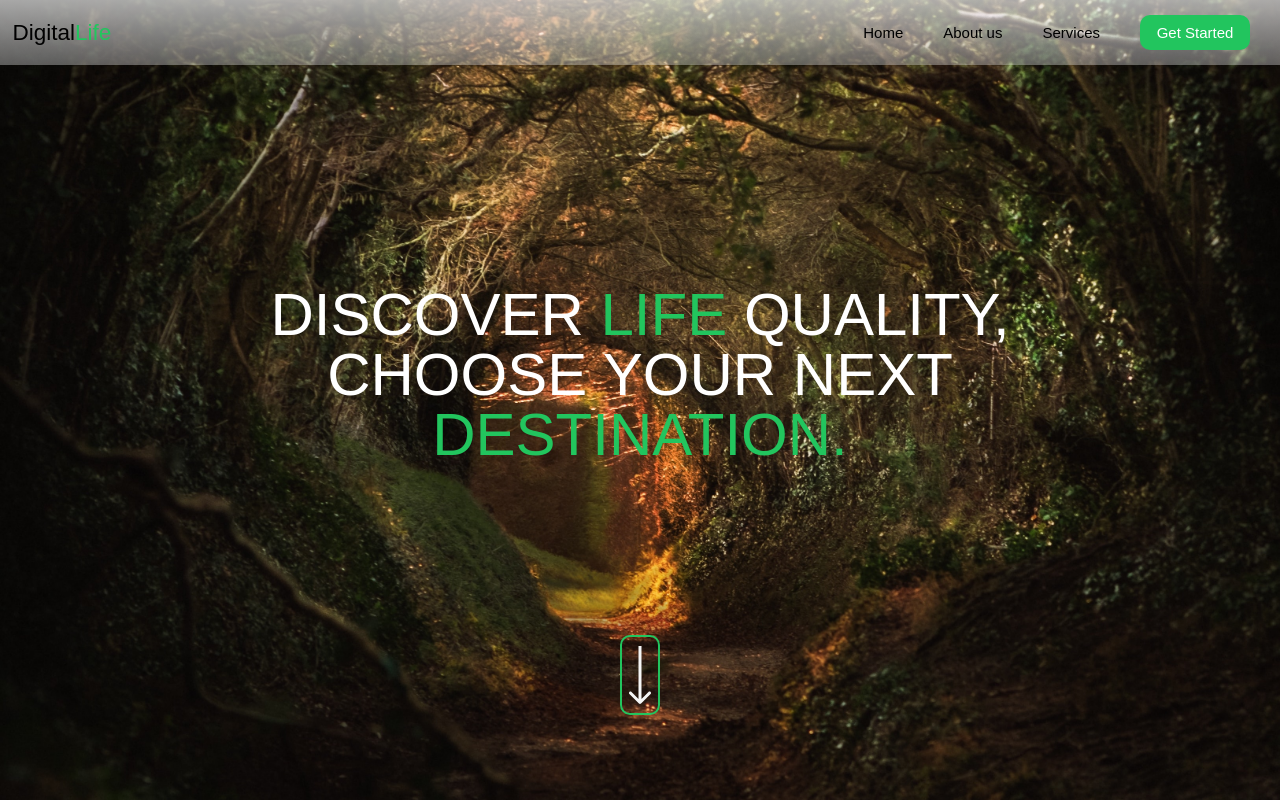
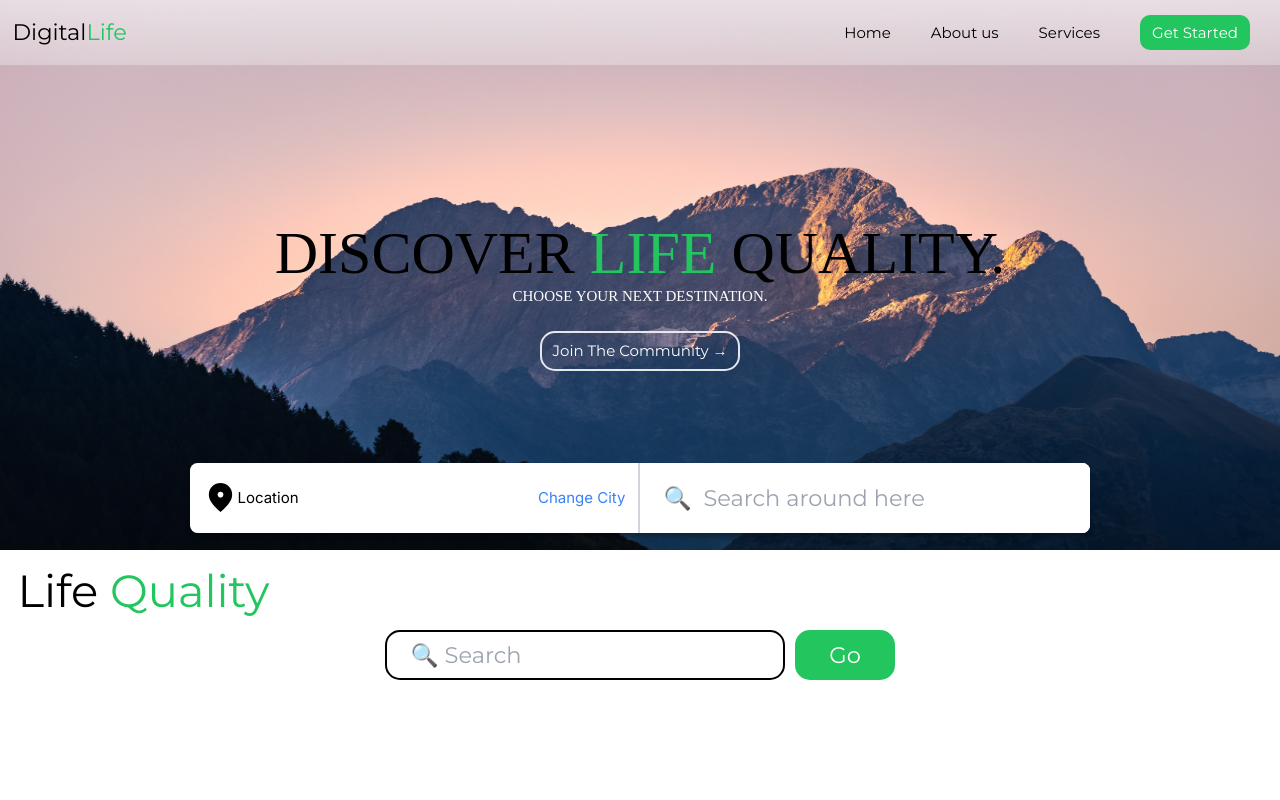
Before and after one commit to eyuel23/DigitalLife, a React (Vite) app: page / in a window 1280 px wide. Shown: the top 800 px of the page. Built offline with nearby package versions, Linux system fonts and the light colour scheme; no server answers.

Commit message:
changed the header style and moved search bar to header

```diff
--- a/index.html
+++ b/index.html
@@ -4,7 +4,13 @@
     <meta charset="UTF-8" />
     <link rel="icon" type="image/svg+xml" href="/vite.svg" />
     <meta name="viewport" content="width=device-width, initial-scale=1.0" />
-    <title>Vite + React + TS</title>
+    <link rel="preconnect" href="https://fonts.googleapis.com" />
+    <link rel="preconnect" href="https://fonts.gstatic.com" crossorigin />
+    <link
+      href="https://fonts.googleapis.com/css2?family=Inter:wght@100;200;300;400;500;600;700;900&family=Merriweather&family=Merriweather+Sans:wght@700&family=Montserrat:wght@100;200;300;400;500;600;700;800;900&family=Open+Sans:wght@300&family=Sacramento&family=Ubuntu:ital,wght@0,300;0,400;1,500&family=Work+Sans:wght@300;400;500&display=swap"
+      rel="stylesheet"
+    />
+    <title>Digital Life</title>
   </head>
   <body>
     <div id="root"></div>
--- a/src/components/Header.tsx
+++ b/src/components/Header.tsx
@@ -1,32 +1,40 @@
 import React from "react";
 import Navigation from "./Navigation";
-
+import location from "../assets/location.svg";
 export default function Header() {
   return (
-    <header className="min-h-screen header h-[80rem] flex flex-col justify-end items-center ">
+    <header className="min-h-[55rem] header flex flex-col justify-end items-center font-Montserrat ">
       <Navigation />
-      <div className="flex flex-col justify-around items-center h-3/4">
-        <div>
-          <h1 className="text-8xl text-white text-center">
-            DISCOVER <span className="text-green-500">LIFE </span> QUALITY,
-            <br /> CHOOSE YOUR NEXT <br />
-            <span className="text-green-500">DESTINATION.</span>
-          </h1>
+      <div className="flex flex-col justify-end h-[30rem]">
+        <div className="flex flex-col items-center h-3/4 gap-10">
+          <div>
+            <h1 className="text-8xl text-black text-center leading-3 font-Baskerville">
+              DISCOVER <span className="text-green-500 ">LIFE </span> QUALITY.
+              <span className="text-2xl text-white">
+                <br /> CHOOSE YOUR NEXT DESTINATION.
+              </span>
+            </h1>
+          </div>
+          <button className="rounded-3xl border-2 w-80 h-16 text-2xl text-white font-Montserrat">
+            Join The Community →
+          </button>
         </div>
-        <button className="h-32 w-16 rounded-2xl border-green-500 border-2 flex items-center justify-center">
-          <svg
-            width="24"
-            height="59"
-            viewBox="0 0 24 59"
-            fill="none"
-            xmlns="http://www.w3.org/2000/svg"
-          >
-            <path
-              d="M10.9393 57.5917C11.5251 58.1775 12.4749 58.1775 13.0607 57.5917L22.6066 48.0458C23.1924 47.46 23.1924 46.5103 22.6066 45.9245C22.0208 45.3387 21.0711 45.3387 20.4853 45.9245L12 54.4097L3.51472 45.9245C2.92893 45.3387 1.97918 45.3387 1.3934 45.9245C0.807612 46.5103 0.807612 47.46 1.3934 48.0458L10.9393 57.5917ZM13.5 56.5311L13.5 -5.13478e-06H10.5L10.5 56.5311H13.5Z"
-              fill="#F6F6F6"
+        <div className="bg-white w-[90rem] h-32 my-7 rounded-xl flex justify-between items-center search">
+          <div className="flex justify-between items-center w-1/2 text-2xl border-r-2 border-gray-300 h-full font-Inter px-5">
+            <div className="flex items-center ">
+              <img src={location} alt="loaction icon" />
+              <h1 className="">Location</h1>
+            </div>
+            <h1 className="text-blue-500">Change City</h1>
+          </div>
+          <div className="w-1/2 h-full">
+            <input
+              className="w-full h-full text-4xl rounded-xl"
+              type="text"
+              placeholder="    🔍  Search around here"
             />
-          </svg>
-        </button>
+          </div>
+        </div>
       </div>
     </header>
   );
--- a/src/components/LifeQuality.tsx/LifeQuality.tsx
+++ b/src/components/LifeQuality.tsx/LifeQuality.tsx
@@ -8,29 +8,29 @@ export default function LifeQuality() {
   const [info, setInfo] = useState([]);
   const [header, setHeader] = useState("");
 
-  const categories: string[] = [];
-  const fetchData = async (url: string) => {
-    const response = await fetch(url);
-    const data = await response.json();
-    const categories = data.categories;
+  //   const categories: string[] = [];
+  //   const fetchData = async (url: string) => {
+  //     const response = await fetch(url);
+  //     const data = await response.json();
+  //     const categories = data.categories;
 
-    const scores = categories.map((category: any) => {
-      return {
-        category: category.name,
-        score_out_of_10: category.score_out_of_10,
-      };
-    });
-    setHeader(data.summary);
-    setInfo(scores);
-    console.log(data);
-  };
+  //     const scores = categories.map((category: any) => {
+  //       return {
+  //         category: category.name,
+  //         score_out_of_10: category.score_out_of_10,
+  //       };
+  //     });
+  //     setHeader(data.summary);
+  //     setInfo(scores);
+  //     console.log(data);
+  //   };
 
-  useEffect(() => {
-    const search: string = result.toLowerCase().replace(/ /g, "-");
-    fetchData(
-      `https://api.teleport.org/api/urban_areas/slug:${search}/scores/`
-    );
-  }, [work]);
+  //   useEffect(() => {
+  //     const search: string = result.toLowerCase().replace(/ /g, "-");
+  //     fetchData(
+  //       `https://api.teleport.org/api/urban_areas/slug:${search}/scores/`
+  //     );
+  //   }, [work]);
   const resultHandler = (event: any) => {
     setResult(event.target.value);
     event.preventDefault();
@@ -51,7 +51,7 @@ export default function LifeQuality() {
             type="text"
             placeholder="    🔍 Search"
             onChange={resultHandler}
-          ></input>
+          />
           <button
             className="w-40 bg-green-500 h-20 rounded-3xl text-4xl text-white"
             type="submit"
@@ -62,7 +62,7 @@ export default function LifeQuality() {
         </form>
       </div>
 
-      <h1 className="text-3xl text-center w-3/4">
+      <h1 className="text-3xl text-center w-3/4 font-Montserrat">
         {header.replace(/<\/?[pb]>/g, "")}
       </h1>
       <div className=" flex gap-[40rem] justify-center items-center flex-[0_0_50%]">
--- a/src/index.css
+++ b/src/index.css
@@ -24,8 +24,8 @@ body {
   box-sizing: border-box;
 }
 .header {
-  background-image: url(./assets/nature-2.jpg);
-  background-size: cover;
+  background-image: url(./assets/nature-1.jpg);
+  background-size: 100% 100%;
   background-repeat: no-repeat;
 }
 .navigation {
@@ -35,3 +35,6 @@ body {
     rgba(246, 246, 246, 0.35) 100%
   );
 }
+.search {
+  box-shadow: 0px 4px 4px rgba(0, 0, 0, 0.25);
+}
--- a/tailwind.config.cjs
+++ b/tailwind.config.cjs
@@ -9,6 +9,7 @@ module.exports = {
       fontFamily: {
         Montserrat: "Montserrat",
         Baskerville: "Baskerville",
+        Inter: "Inter",
       },
     },
   },
```
Also changed, not shown: src/assets/location.svg (added), src/assets/nature-1.jpg (added).
